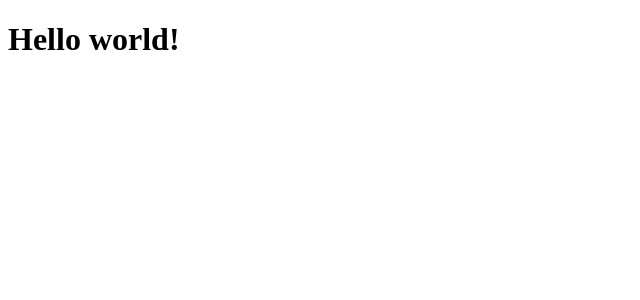
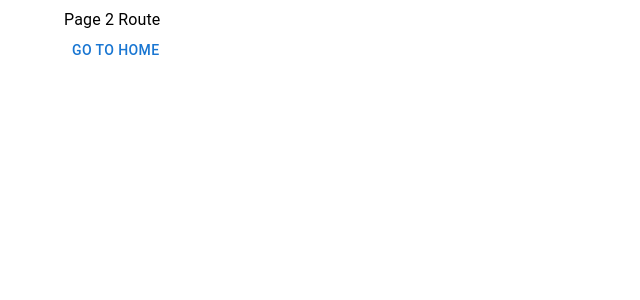
Before and after one commit to fuzy-ai/sample-react-app, a React (Vite) app: page /page2 in a window 1280 px wide. Shown: the top 300 px of the page, without its empty margins (0-640 px from the left). Built offline with nearby package versions, Linux system fonts and the light colour scheme.

Commit message:
Add pages and buttons

```diff
--- a/src/App.js
+++ b/src/App.js
@@ -1,4 +1,17 @@
 import React from "react"
 import ReactDOM from "react-dom"
+import { BrowserRouter, Navigate, Route, Routes } from "react-router-dom";
+import HomeRoute from "./HomeRoute";
+import Page2Route from "./Page2Route";
 
-ReactDOM.render(<h1>Hello world!</h1>, document.getElementById("root"))
+export const App = () => (
+    <BrowserRouter>
+        <Routes>
+            <Route path="/home" element={<HomeRoute />}/>
+            <Route path="/page2" element={<Page2Route />}/>
+            <Route path="*" element={<Navigate to={"/home"}/>}/>
+        </Routes>
+    </BrowserRouter>
+);
+
+ReactDOM.render(<App />, document.getElementById("root"));
--- /dev/null
+++ b/src/HomeRoute.jsx
@@ -0,0 +1,21 @@
+import React from 'react';
+import Button from "@mui/material/Button";
+import Container from "@mui/material/Container";
+import Typography from '@mui/material/Typography';
+import { Link } from "react-router-dom";
+
+export const HomeRoute = () => {
+
+    return (
+        <Container>
+            <Typography>
+                Home Route
+            </Typography>
+            <Button component={Link} to="/page2">
+                Go to Page 2
+            </Button>
+        </Container>
+    );
+};
+
+export default HomeRoute;
--- /dev/null
+++ b/src/Page2Route.jsx
@@ -0,0 +1,20 @@
+import React from 'react';
+import Button from "@mui/material/Button";
+import Container from "@mui/material/Container";
+import Typography from "@mui/material/Typography";
+import { Link } from "react-router-dom";
+
+export const Page2Route = () => {
+    return (
+        <Container>
+            <Typography>
+                Page 2 Route
+            </Typography>
+            <Button component={Link} to="/home">
+                Go to Home
+            </Button>
+        </Container>
+    );
+};
+
+export default Page2Route;
```
Also changed, not shown: package.json (+8 -3 lines), 1 other file (tests, documents, lock files or other folders).
